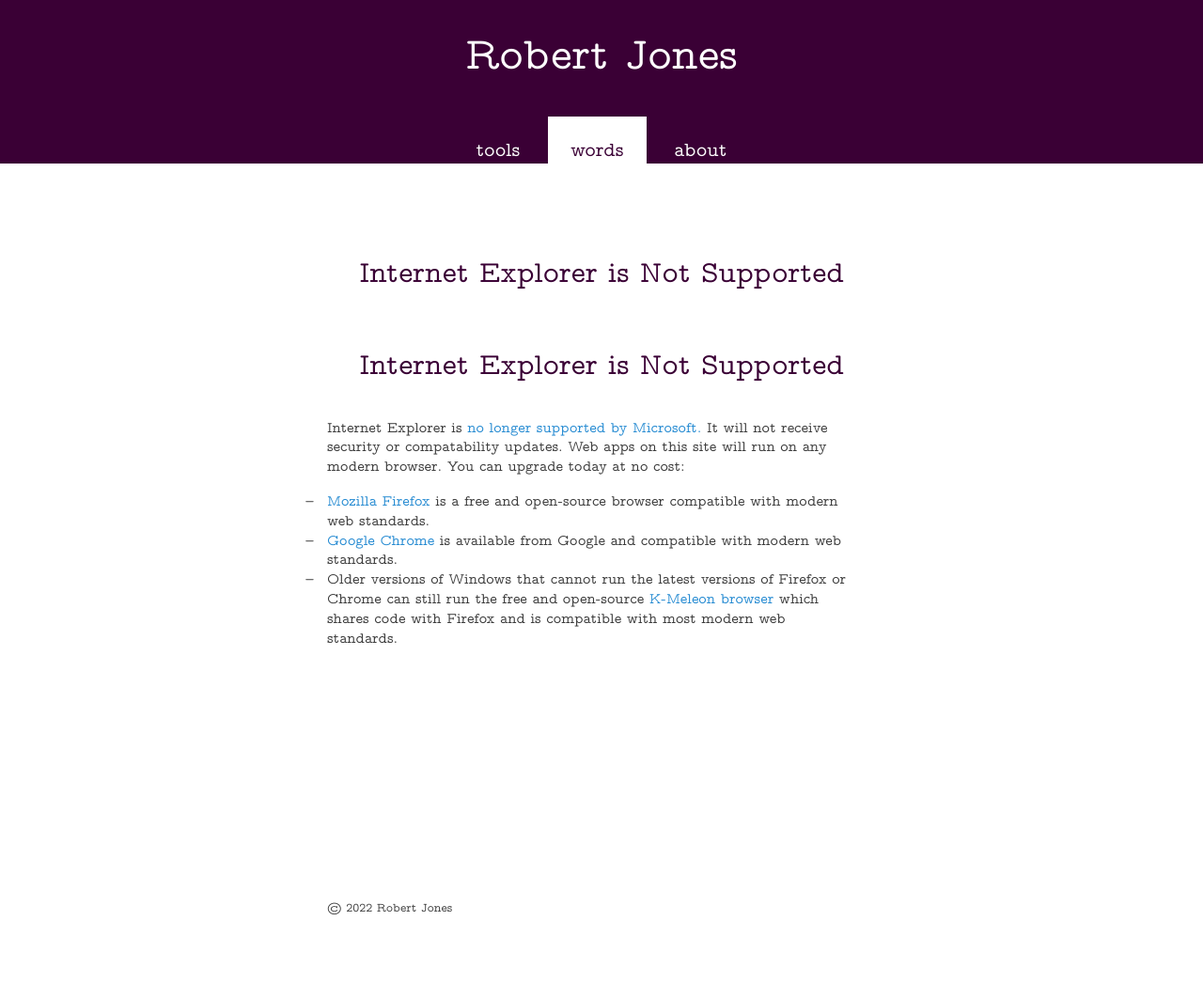
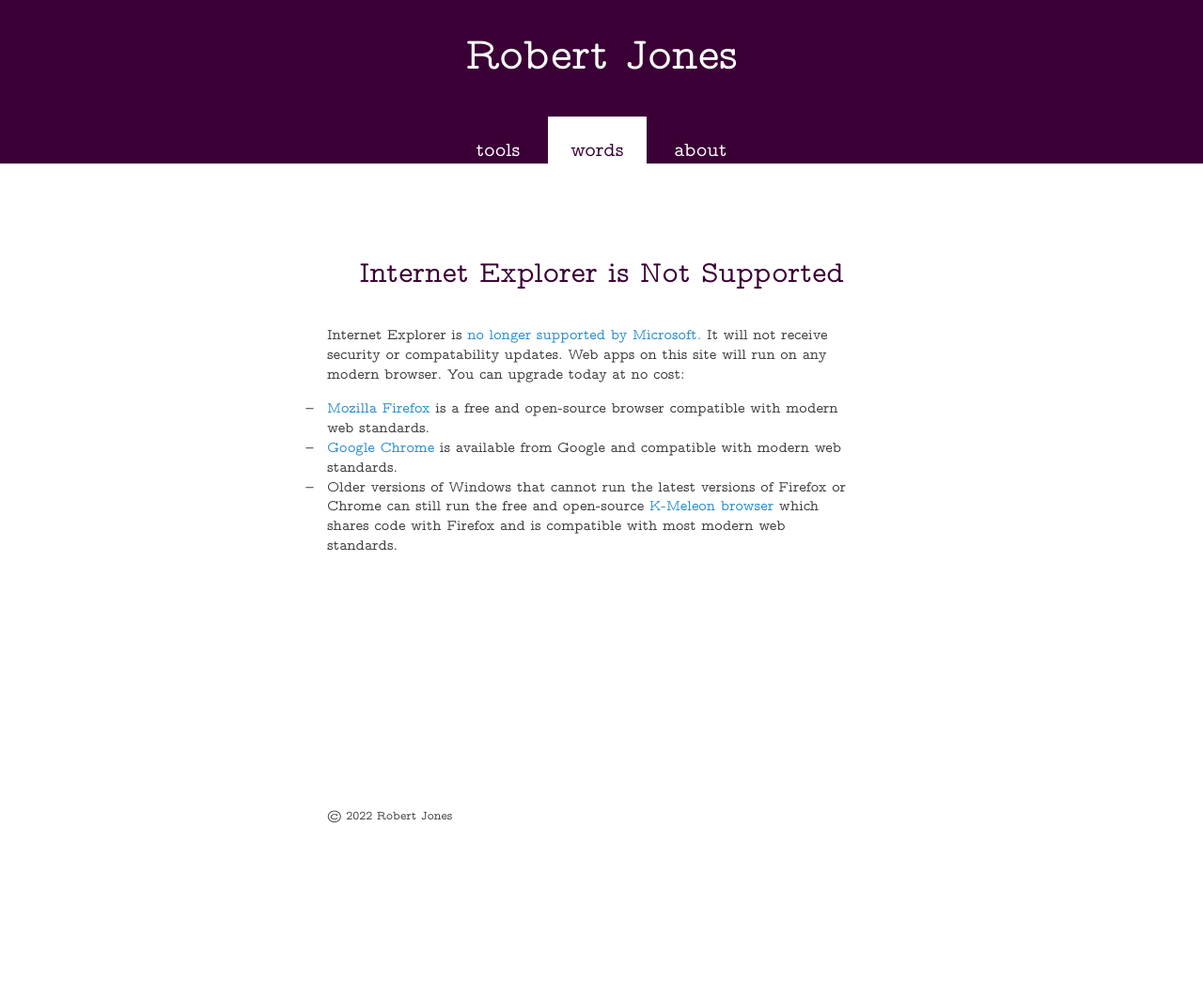
Before and after one commit to rjjiii/rjjiii.github.io, a Jekyll site: the page built from no_ie.md, in a window 1280 px wide. Shown: the whole page at 94% size. Built offline with Jekyll 4.4.1, drawn with Linux system fonts in a browser that asks for light colours; after the commit the page ends 947 px from its top, so only the background shows below that.

Commit message:
Add files via upload

```diff
--- a/no_ie.md
+++ b/no_ie.md
@@ -3,8 +3,6 @@ layout: page
 title: Internet Explorer is Not Supported
 permalink: /no_ie.html
 ---
-
-# Internet Explorer is Not Supported
 
 <p>
 	Internet Explorer is
```
